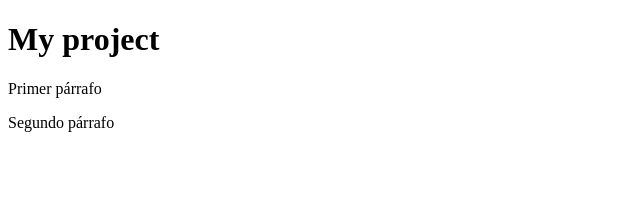
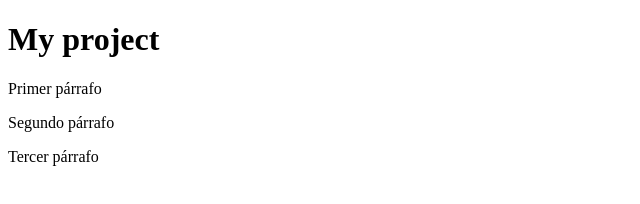
Before and after one commit to angelVacaGPEX/my-project, a plain HTML site: page index.html in a window 1280 px wide. Shown: the whole page, without its empty margins (0-640 px from the left). Drawn offline with Linux system fonts and the light colour scheme.

Commit message:
Añadido tercer párrafo

```diff
--- a/index.html
+++ b/index.html
@@ -10,5 +10,6 @@
 	<h1>My project</h1>
 	<p>Primer párrafo</p>
 	<p>Segundo párrafo</p>
+	<p>Tercer párrafo</p>
 </body>
 </html>
```
